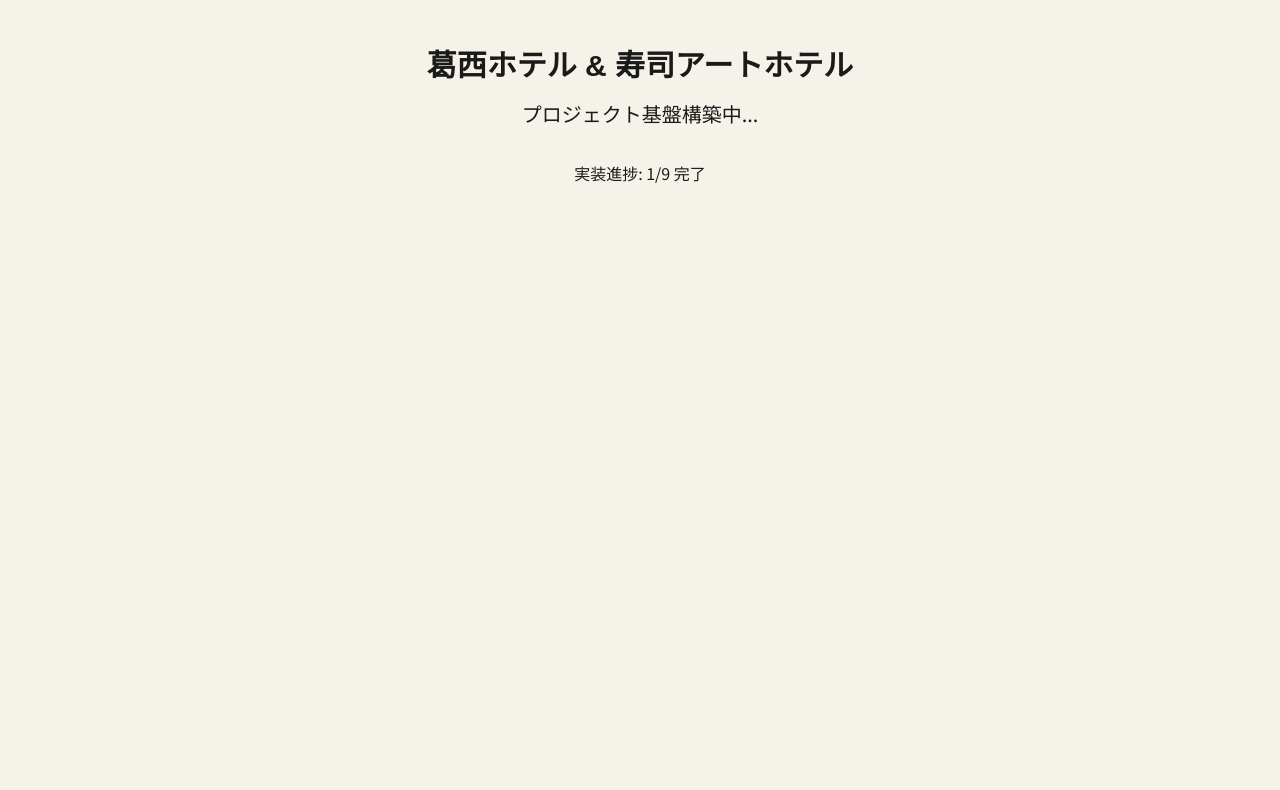
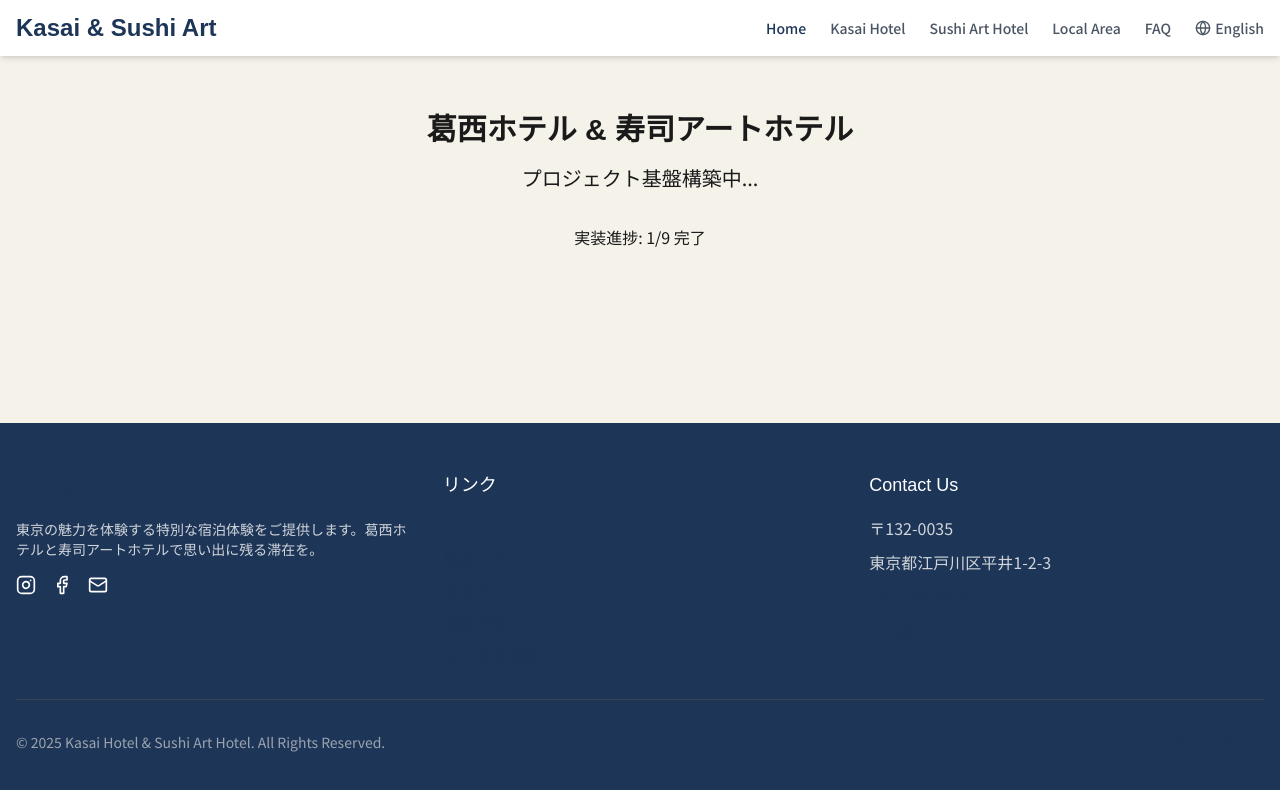
Before and after one commit to yoshishige-shintaro/sohsei-minpaku-website, a Next.js app: page /en in a window 1280 px wide. Shown: the top 790 px of the page. Built offline with nearby package versions, Linux system fonts and the light colour scheme.

Commit message:
レイアウトにヘッダーとフッターを組み込む

```diff
--- a/src/app/[locale]/layout.tsx
+++ b/src/app/[locale]/layout.tsx
@@ -2,6 +2,9 @@ import '@/styles/globals.css';
 import { defaultLocale, Locale, locales } from '@/lib/i18n';
 import { Noto_Sans_JP, Noto_Serif_JP } from 'next/font/google';
 import { notFound } from 'next/navigation';
+import Header from '@/components/Header';
+import Footer from '@/components/Footer';
+import { getTranslations } from '@/lib/translations';
 
 const notoSansJp = Noto_Sans_JP({
   subsets: ['latin'],
@@ -28,7 +31,7 @@ export function generateStaticParams() {
   return locales.map((locale) => ({ locale }));
 }
 
-export default function RootLayout({
+export default async function RootLayout({
   children,
   params,
 }: {
@@ -41,10 +44,17 @@ export default function RootLayout({
     notFound();
   }
 
+  // 翻訳の読み込み
+  const translations = await getTranslations(locale);
+
   return (
     <html lang={locale} className={`${notoSansJp.variable} ${notoSerifJp.variable}`}>
-      <body>
-        {children}
+      <body className="flex flex-col min-h-screen">
+        <Header locale={locale} nav={translations.common.navigation} />
+        <main className="flex-grow pt-16">
+          {children}
+        </main>
+        <Footer locale={locale} footer={translations.footer} />
       </body>
     </html>
   );
```
